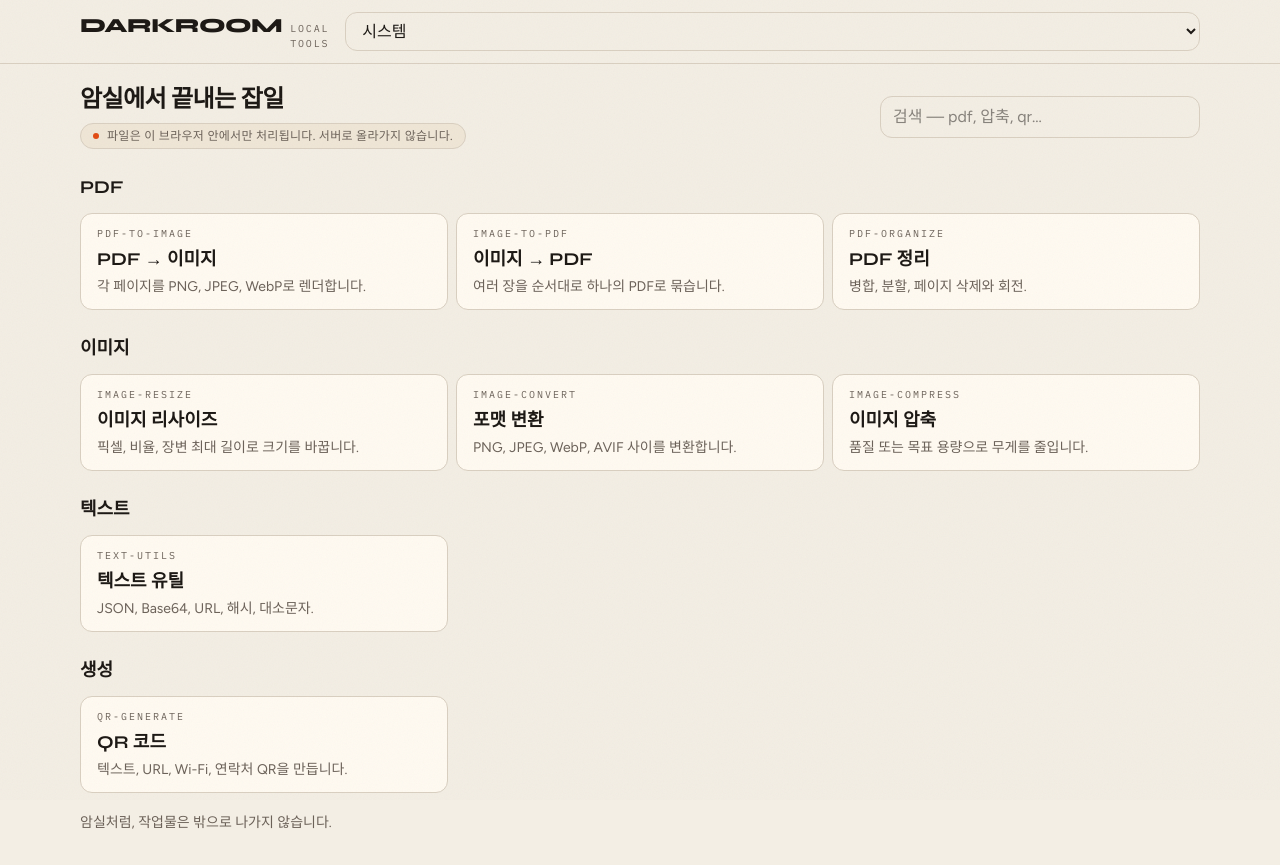
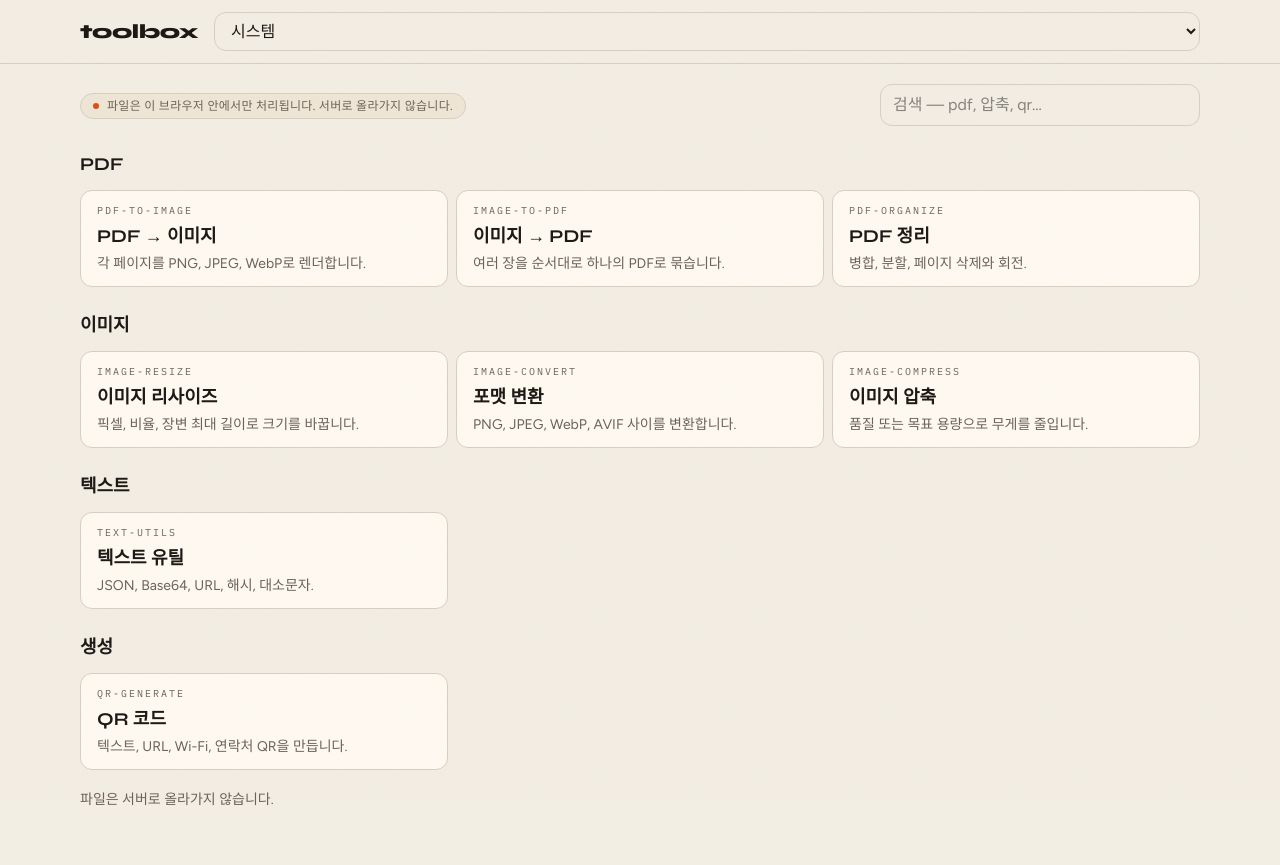
Before and after one commit to leessosso/toolbox, a React (Vite) app: page / in a window 1280 px wide. After the commit the page ends 842 px from the top, so only its background shows below. Built offline with nearby package versions, Linux system fonts and the light colour scheme.

Commit message:
이름을 DARKROOM에서 toolbox로 바꾼다.
헤더·탭 제목·푸터의 암실 비유를 빼고, 저장소와 같은 짧은 이름을 쓴다.

Co-authored-by: seungseok.lee <ssossoking@naver.com>

```diff
--- a/index.html
+++ b/index.html
@@ -8,7 +8,7 @@
       name="description"
       content="파일은 브라우저를 떠나지 않습니다. PDF·이미지·텍스트 유틸리티 모음."
     />
-    <title>DARKROOM — 브라우저 유틸리티</title>
+    <title>toolbox</title>
     <link rel="preconnect" href="https://fonts.googleapis.com" />
     <link rel="preconnect" href="https://fonts.gstatic.com" crossorigin />
     <link
--- a/src/components/Layout.tsx
+++ b/src/components/Layout.tsx
@@ -8,10 +8,7 @@ export function Layout() {
         <div className="mx-auto flex max-w-6xl items-center justify-between gap-4 px-4 py-3">
           <NavLink to="/" className="flex items-baseline gap-2">
             <span className="font-display text-xl font-extrabold tracking-tight">
-              DARKROOM
-            </span>
-            <span className="hidden font-mono text-[10px] tracking-[0.18em] text-[color:var(--muted)] uppercase sm:inline">
-              local tools
+              toolbox
             </span>
           </NavLink>
           <ThemeToggle />
@@ -21,7 +18,7 @@ export function Layout() {
         <Outlet />
       </main>
       <footer className="mx-auto max-w-6xl px-4 pb-8 text-sm text-[color:var(--muted)]">
-        암실처럼, 작업물은 밖으로 나가지 않습니다.
+        파일은 서버로 올라가지 않습니다.
       </footer>
     </div>
   )
--- a/src/lib/theme.ts
+++ b/src/lib/theme.ts
@@ -1,9 +1,10 @@
-const KEY = 'darkroom-theme'
+const KEY = 'toolbox-theme'
+const LEGACY_KEY = 'darkroom-theme'
 
 export type ThemeMode = 'light' | 'dark' | 'system'
 
 export function getStoredTheme(): ThemeMode {
-  const v = localStorage.getItem(KEY)
+  const v = localStorage.getItem(KEY) ?? localStorage.getItem(LEGACY_KEY)
   if (v === 'light' || v === 'dark' || v === 'system') return v
   return 'system'
 }
--- a/src/pages/Home.tsx
+++ b/src/pages/Home.tsx
@@ -23,9 +23,7 @@ export default function Home() {
     <div className="space-y-6">
       <div className="flex flex-col gap-3 sm:flex-row sm:items-center sm:justify-between">
         <div className="min-w-0 space-y-1.5">
-          <h1 className="font-display text-xl font-bold tracking-tight sm:text-2xl">
-            암실에서 끝내는 잡일
-          </h1>
+          <h1 className="sr-only">toolbox</h1>
           <PrivacyBadge />
         </div>
         <label className="block w-full sm:max-w-xs">
```
Also changed, not shown: 2 other files (tests, documents, lock files or other folders).
